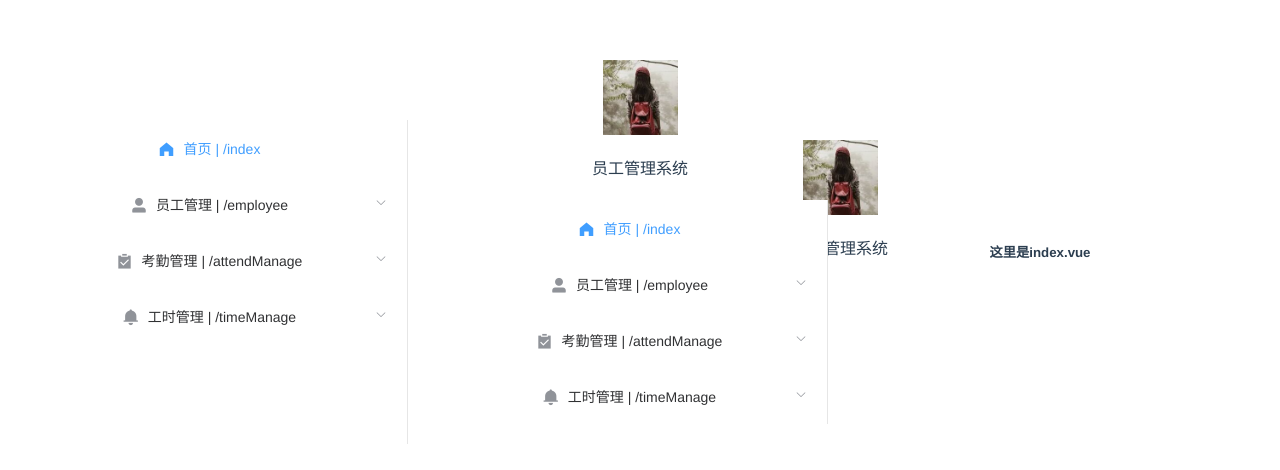
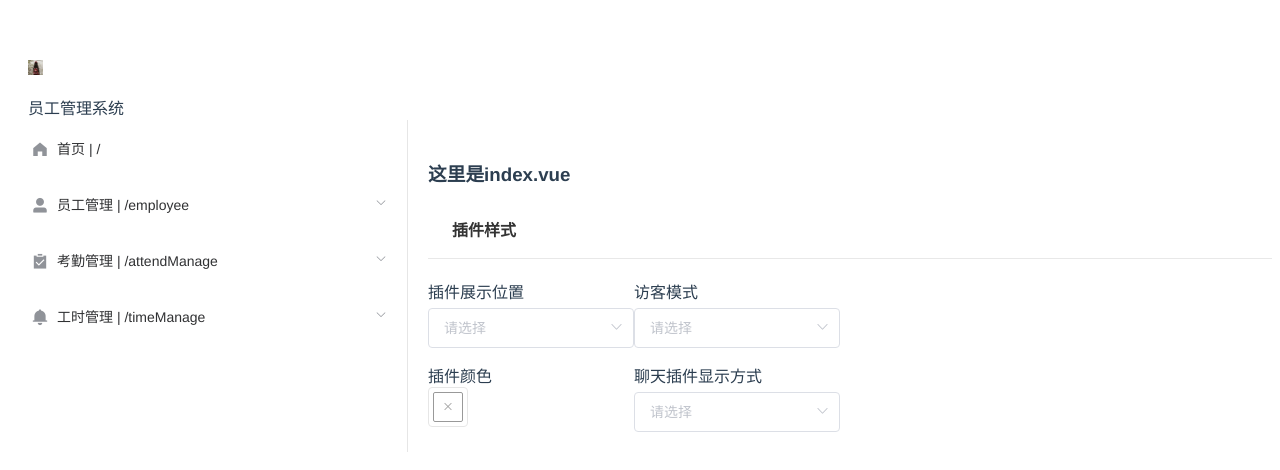
Before and after one commit to XLShirley/Hello_Vue, a Vue app: page /index#/index in a window 1280 px wide. Shown: the top 470 px of the page. Built offline with nearby package versions, Linux system fonts and the light colour scheme.

Commit message:
插件样式配置组件开发

```diff
--- a/src/App.vue
+++ b/src/App.vue
@@ -1,6 +1,6 @@
 <template>
   <div id="app">
-    <MenuIndex></MenuIndex>
+    <router-view/>
     <!-- <img alt="Vue logo" src="./assets/xl.jpg" >
     <img alt="Vue logo" src="./assets/logo.png">
     <img alt="Vue logo" src="./assets/hyh.png" style="width:175px;height:175px">
@@ -51,7 +51,6 @@ export default {
   font-family: Avenir, Helvetica, Arial, sans-serif;
   -webkit-font-smoothing: antialiased;
   -moz-osx-font-smoothing: grayscale;
-  text-align: center;
   color: #2c3e50;
   margin-top: 60px;
 }
--- a/src/Home/MenuItem.vue
+++ b/src/Home/MenuItem.vue
@@ -16,9 +16,13 @@
     </div>
 </template>
 <script>
+import  MenuItem  from '@/Home/MenuItem.vue';
 import path from 'path'
 export default {
     name: 'MenuItem',
+    components:{
+        MenuItem,
+    },
     props: ['route', 'basepath'],
     data() {
         return {
--- a/src/User/employeeManage.vue
+++ b/src/User/employeeManage.vue
@@ -5,6 +5,6 @@
 </template>
 <script>
 export default {
-    name:'employeeManage',
-}
+    name: "employeeManage",
+};
 </script>
--- a/src/User/index.vue
+++ b/src/User/index.vue
@@ -1,10 +1,32 @@
 <template>
     <div class="index">
         <h1>这里是index.vue</h1>
+        <el-row class="answer" type="flex">
+            <el-col :span="24" >
+                <client-module  moduletitle="插件样式">
+                    <plugStyle></plugStyle>
+                </client-module>
+            </el-col>
+        </el-row>
     </div>
 </template>
 <script>
+import clientModule from '@/components/clientModule.vue'
+import plugStyle from '@/components/plugStyle.vue'
 export default {
-    name:'index',
+    name: 'index',
+    components:{
+        clientModule,
+        plugStyle,
+    }
 }
 </script>
+<style lang="scss" scoped>
+.grid-content {
+    border-radius: 4px;
+    min-height: 54px;
+  }
+.bg-purple {
+    background-color: #d3dce6;
+}
+</style>
--- a/src/components/TopMenu.vue
+++ b/src/components/TopMenu.vue
@@ -1,6 +1,6 @@
 <template>
     <div class="top-menu">
-        <img :src="logoPath" class="logo" height="75px" width="75px"/>
+        <img :src="logoPath" class="logo" height="15px" width="15px"/>
         <p class="name">{{name}}</p>
     </div>
 </template>
--- /dev/null
+++ b/src/components/clientModule.vue
@@ -0,0 +1,142 @@
+<template>
+    <div class="client-module">
+        <div class="module-top" :class="{noborder:hideBorder}" v-if="showTitle">
+            <div class="top-title" v-if="isShowTitle" :style="{fontSize:titleSize,justifyContent:justify,alignItem:align}">
+                <slot name="moduletitle">
+                    <div>{{moduletitle}}</div>
+                </slot>
+                <div>
+                    <el-tooltip :placement="placement" :disabled="disabledHint" :content="tipText">
+                        <slot name="hint" slot="content"></slot>
+                        <ig-icon name="tishi" v-if="hint"></ig-icon>
+                    </el-tooltip>
+                    <slot name="customHint"></slot>
+                </div>
+            </div>
+            <div class="top-detail" v-if="isShowDetail" @click="viewDetails">
+                <slot name="event"></slot>
+            </div>
+        </div>
+        <div class="module-main">
+            <slot v-if="permission"></slot>
+            <div v-else>
+                <client-noaccess></client-noaccess>
+            </div>
+        </div>
+    </div>
+</template>
+<script>
+import clientNoAccess from '@/components/noAccess.vue'
+export default {
+    name:'clientModule',
+    components:{
+        clientNoAccess,
+    },
+    props:{
+        moduletitle:{
+            type:String,
+            default:'标题'
+        },
+        showTitle:{
+            type:Boolean,
+            default:true
+        },
+        isShowTitle:{
+            type:Boolean,
+            default:true
+        },
+        isShowDetail:{
+            type:Boolean,
+            default:true
+        },
+        hideBorder:{
+            type:Boolean,
+            default:false
+        },
+        titleSize:{
+            type:String,
+            default:'16px'
+        },
+        justify:{
+            type:String,
+            default:'16px'
+        },
+        align:{
+            type:String,
+            default:'16px'
+        },
+        hint:{
+            type:Boolean,
+            default:false
+        },
+        tipText:{
+            type:String,
+            default:'提示信息'
+        },
+        placement:{
+            type:String,
+            default:'top',
+        },
+        disabledHint:{
+            type:Boolean,
+            default:false
+        },
+        permission:{
+            type:Boolean,
+            default:true
+        }
+    },
+    data(){
+        return{
+
+        }
+    },
+    methods: {
+		viewDetails() {
+			this.$emit('viewDetails', this.callback);
+		},
+		callback() {
+			this.$emit('detailCallback');
+		},
+	},
+}
+</script>
+<style lang="scss" scoped>
+.client-module{
+    width: 100%;
+    height: 100%;
+    .module-top{
+        width: 100%;
+        height:auto;
+        display:flex;
+        justify-content: space-between;
+        align-items: center;
+        border-bottom: 1px solid #e8e8e8;
+        padding:0 24px;
+        font-size: 16px;
+        color:#333;
+        font-weight:bold;
+        .top-title{
+            flex: 1;
+            height:100%;
+            line-height:54px;
+            display: flex;
+        }
+        .top-detail{
+            font-size: 14px;
+            color:#5aa0ff;
+            font-weight: normal;
+            user-select:none;
+            cursor:pointer;
+        }
+        &.noborder {
+		border: none;
+	}
+    }
+    .module-main{
+        box-sizing: border-box;
+        height:auto;
+    }
+}
+
+</style>
--- /dev/null
+++ b/src/components/noAccess.vue
@@ -0,0 +1,5 @@
+<template>
+    <div class="noAccess">
+        <h1>无权限  不能访问的组件</h1>
+    </div>
+</template>
--- /dev/null
+++ b/src/components/plugStyle.vue
@@ -0,0 +1,54 @@
+<template>
+    <div class="plugstyle">
+        <el-row>
+            <el-col :span="12" style="margin-top:20px;">
+                <el-row>
+                    <el-col :span="12" style="margin-bottom:15px">
+                        <span>插件展示位置</span>
+                        <el-select style="margin-top:5px;" placeholder="请选择">
+                            <el-option>
+                            </el-option>
+                        </el-select>
+                    </el-col>
+                    <el-col :span="12">
+                        <span>访客模式</span>
+                        <el-select style="margin-top:5px;" placeholder="请选择">
+                            <el-option>
+                            </el-option>
+                        </el-select>
+                    </el-col>
+                </el-row>
+                <el-row>
+                    <el-col :span="12">
+                        <div>插件颜色</div>
+                        <el-color-picker class="select"></el-color-picker>
+                    </el-col>
+                    <el-col :span="12">
+                        <span>聊天插件显示方式</span>
+                        <el-select style="margin-top:5px;" placeholder="请选择">
+                            <el-option>
+                            </el-option>
+                        </el-select>
+                    </el-col>
+                </el-row>
+            </el-col>
+            <el-col :span="12">
+                <div class="grid-content bg-purple-light"></div>
+            </el-col>
+        </el-row>
+    </div>
+</template>
+<script>
+export default {
+    name: 'plugStyle',
+}
+</script>
+<style lang="scss" scoped>
+.el-color-picker__trigger {
+    width: 223px !important;
+}
+
+.el-color-dropdown__link-btn {
+    display: none;
+}
+</style>
--- a/src/router/index.js
+++ b/src/router/index.js
@@ -6,7 +6,7 @@ Vue.use(Router)
 const routes = [
     // 首页(仪表盘 快速入口)
     {
-        path:'/index',
+        path:'/',
         name:'index',
         component:() => import('@/Home/MenuIndex.vue') ,
         redirect:'/index',
```
Also changed, not shown: vue.config.js (+0 -19 lines).
